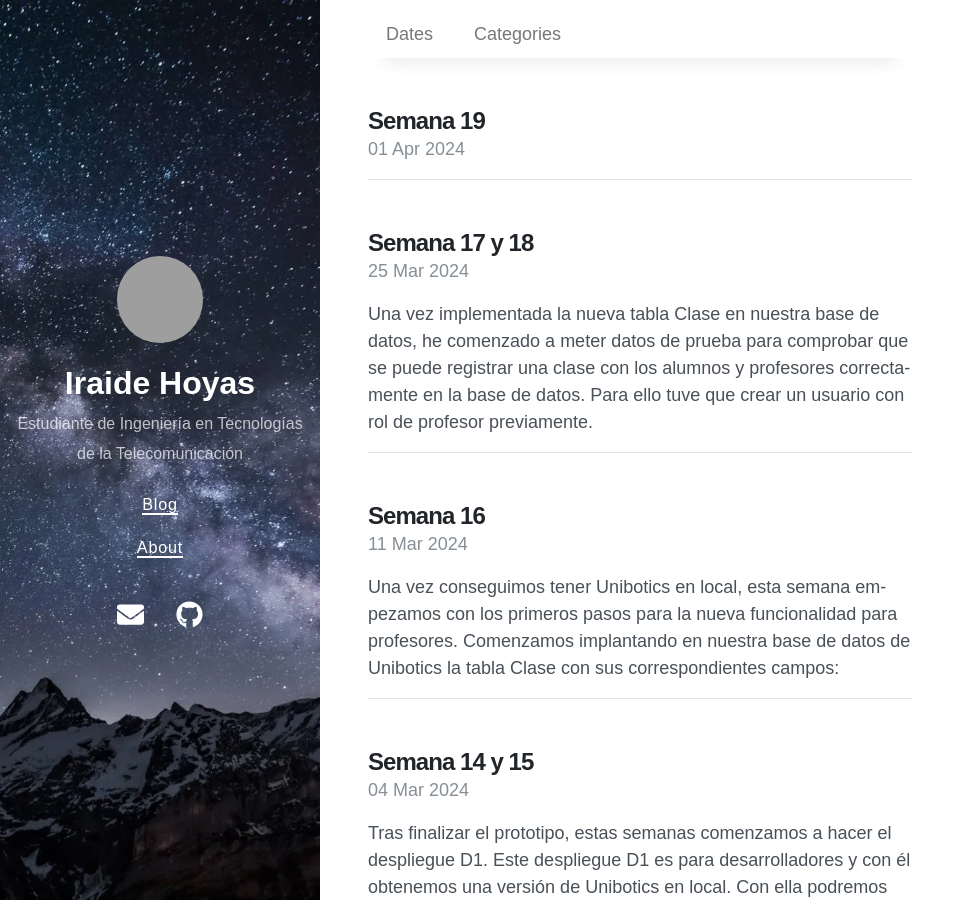
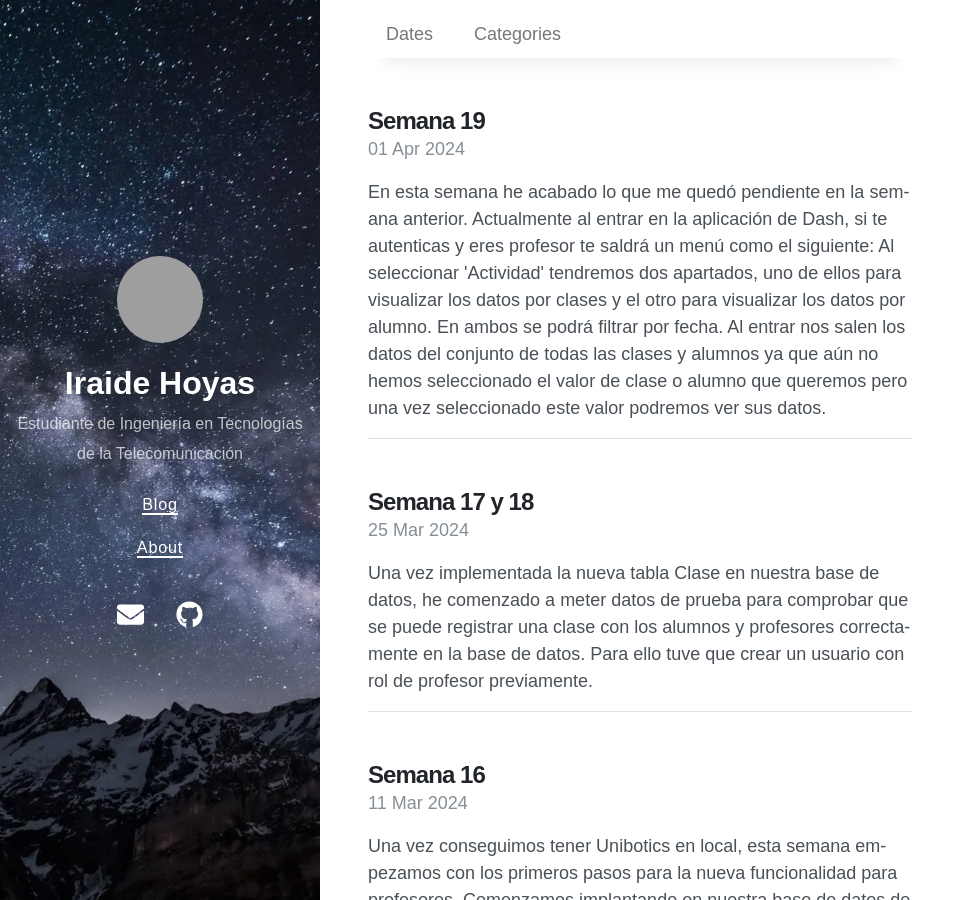
Before and after one commit to RoboticsLabURJC/2023-tfg-iraide-hoyas, a Jekyll site: the page built from docs/index.html, in a window 1280 px wide and 900 px high. Shown: the whole window, without its empty margins (0-975 px from the left). Built offline with Jekyll 4.4.1, drawn with Linux system fonts in a browser that asks for light colours; nearby versions of some CDN libraries; the list of posts is cut into pages by our own code; grey boxes are pictures that could not be loaded.

Commit message:
post semana 19

```diff
--- a/docs/_posts/2024-04-01-Semana19.md
+++ b/docs/_posts/2024-04-01-Semana19.md
@@ -2,3 +2,11 @@
 layout: post
 title: Semana 19
 ---
+
+En esta semana he acabado lo que me quedó pendiente en la semana anterior. Actualmente al entrar en la aplicación de
+Dash, si te autenticas y eres profesor te saldrá un menú como el siguiente:
+<image src="/home/iraide/Imágenes/listado.png" alt="menu dash">
+Al seleccionar 'Actividad' tendremos dos apartados, uno de ellos para visualizar los datos por clases y el otro para
+visualizar los datos por alumno. En ambos se podrá filtrar por fecha. Al entrar nos salen los datos del conjunto de
+todas las clases y alumnos ya que aún no hemos seleccionado el valor de clase o alumno que queremos pero una vez
+seleccionado este valor podremos ver sus datos.
```
